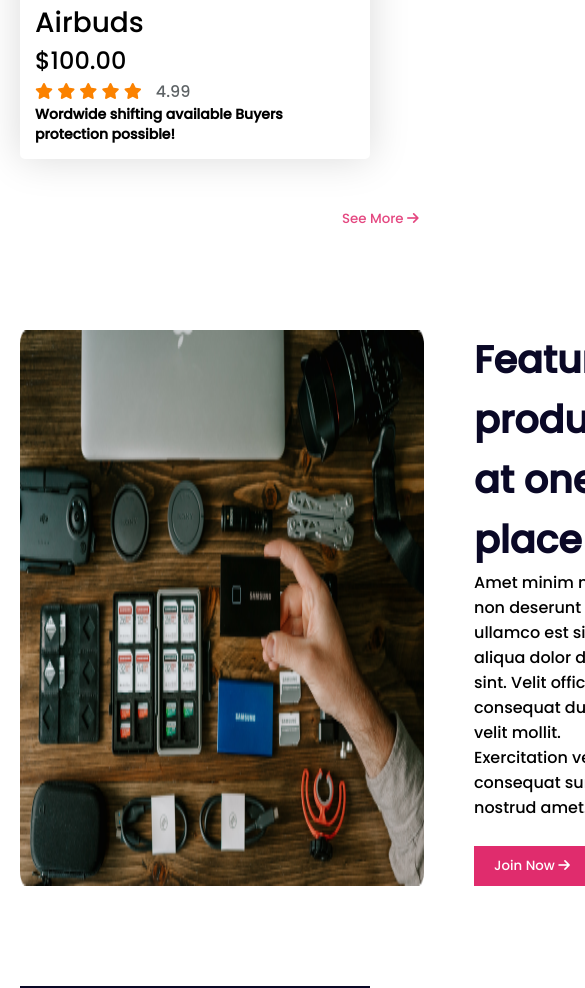
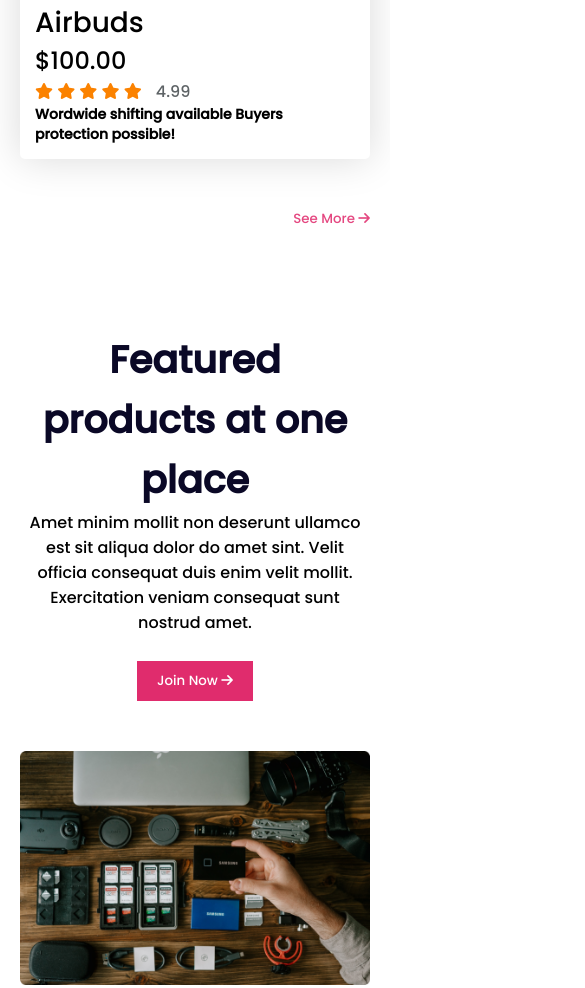
Before and after one commit to HmSani6699/influencer-gear, a plain HTML site: page index.html in a window 390 px wide. Shown: the part 5720-6708 px from the top of the page, 585 px wide, since content can reach past the window. Drawn offline with Linux system fonts and the light colour scheme.

Commit message:
reposive products part

```diff
--- a/css/style.css
+++ b/css/style.css
@@ -149,13 +149,13 @@ nav ul {
     line-height: 143%;
 }
 
+.btn {
+    text-align: right;
+}
+
 .more-btn {
     border: none;
     margin-top: 50px;
-    position: relative;
-    bottom: 0;
-    right: 0;
-    left: 92%;
     color: rgba(224, 44, 109, 0.87);
     background: white;
 }
@@ -258,6 +258,17 @@ footer {
         width: 100%;
     }
 
+    /* products part */
+    .featured-products-section {
+        flex-direction: column-reverse;
+    }
+
+    .featured-info {
+        padding-left: 0;
+        text-align: center;
+        margin-bottom: 50px;
+    }
+
 }
 
 /* medium device responsive*/
@@ -291,6 +302,17 @@ footer {
 
     .card img {
         width: 100%;
+    }
+
+    /* products part */
+    .featured-products-section {
+        flex-direction: column-reverse;
+    }
+
+    .featured-info {
+        padding-left: 0;
+        text-align: center;
+        margin-bottom: 50px;
     }
 
 }
--- a/index.html
+++ b/index.html
@@ -406,9 +406,12 @@
                     </div>
                 </div>
             </div>
-            <button class="more-btn">See
-                More <i
-                    class="fa-solid fa-arrow-right"></i></button>
+            <div class="btn">
+                <button class="more-btn">See
+                    More <i
+                        class="fa-solid fa-arrow-right"></i>
+                </button>
+            </div>
         </section>
 
         <!-- Featured products at one place  section-->
```
